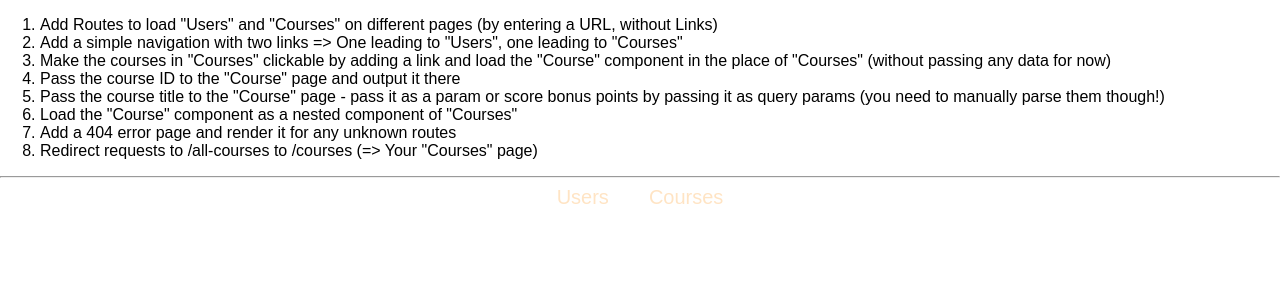
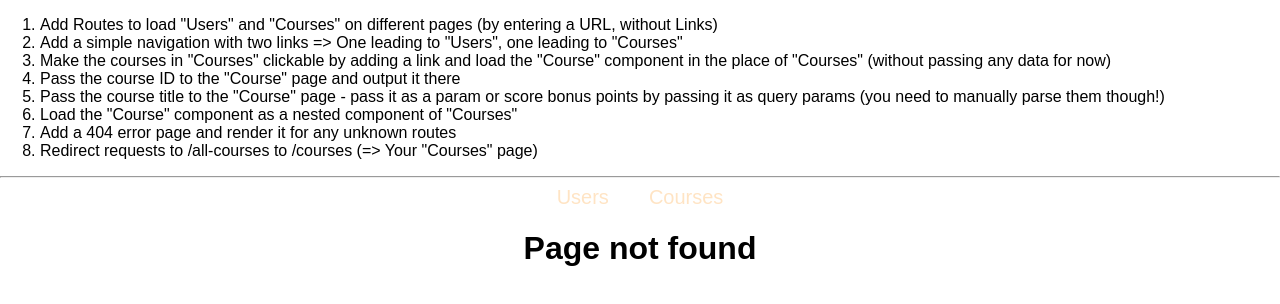
Before and after one commit to Blueblack319/react-assignment3, a React (Create React App) app: page / in a window 1280 px wide. Shown: the top 304 px of the page. Built offline with nearby package versions, Linux system fonts and the light colour scheme.

Commit message:
Clear task 7

```diff
--- a/src/components/Blog/Blog.js
+++ b/src/components/Blog/Blog.js
@@ -1,5 +1,6 @@
 import React, { Fragment, lazy, Suspense } from "react";
-import { NavLink, Route } from "react-router-dom";
+import { NavLink, Redirect, Route, Switch } from "react-router-dom";
+import Nomatch from "../Nomatch/Nomatch";
 
 import classes from "./Blog.module.css";
 
@@ -28,8 +29,11 @@ const Blog = (props) => {
         </nav>
       </header>
       <Suspense fallback={<div>Loading...</div>}>
-        <Route path="/users" exact component={Users} />
-        <Route path="/courses" component={Courses} />
+        <Switch>
+          <Route path="/users" component={Users} />
+          <Route path="/courses" component={Courses} />
+          <Route component={Nomatch} />
+        </Switch>
       </Suspense>
     </Fragment>
   );
--- /dev/null
+++ b/src/components/Nomatch/Nomatch.js
@@ -0,0 +1,5 @@
+import React from "react";
+
+const Nomatch = () => <h1 style={{ textAlign: "center" }}>Page not found</h1>;
+
+export default Nomatch;
```
